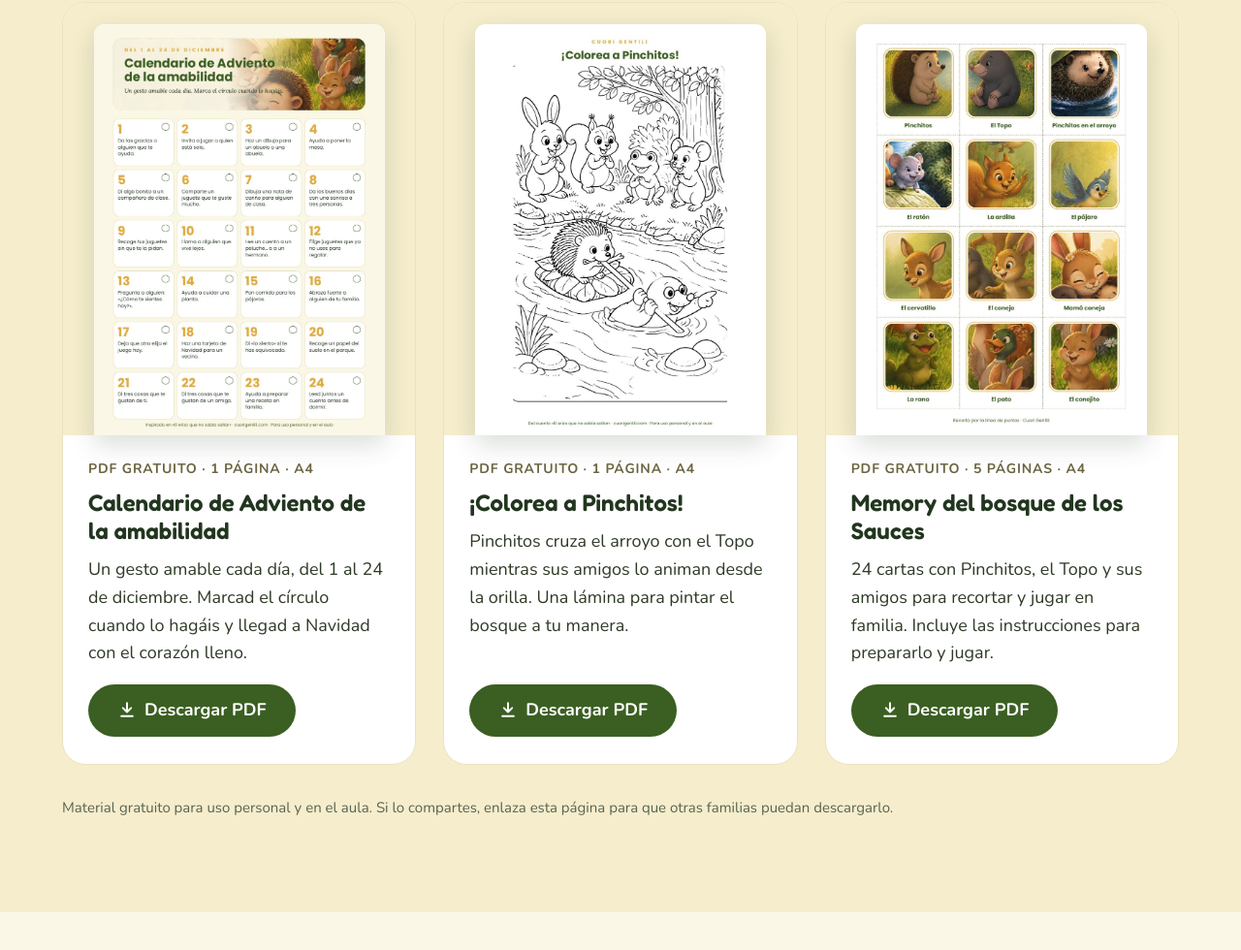
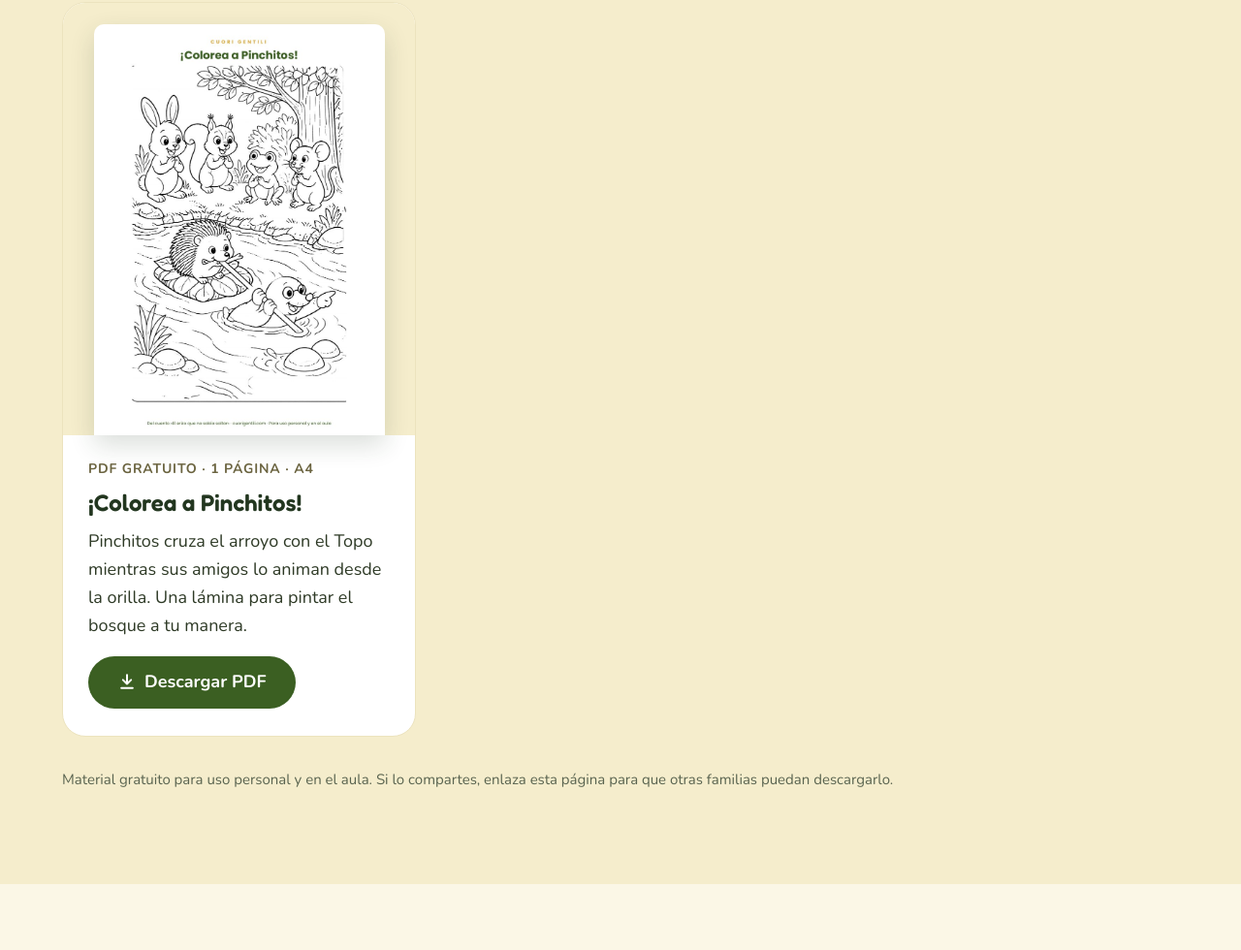
Before and after one commit to giuligattuso-bit/cuorigentili, a plain HTML site: page descargas/index.html in a window 1280 px wide. Shown: the part 484-1464 px from the top of the page at 97% size. Drawn offline with nearby package versions, Linux system fonts and the light colour scheme.

Commit message:
Descargas: per ora solo il disegno da colorare
Co-Authored-By: Claude Opus 5.5 <noreply@anthropic.com>
Claude-Session: https://claude.ai/code/session_017ZouhNE2hm2RnJa2ftKcJ6

```diff
--- a/descargas/index.html
+++ b/descargas/index.html
@@ -4,15 +4,15 @@
 <meta charset="utf-8">
 <meta name="viewport" content="width=device-width, initial-scale=1">
 <title>Descargas gratuitas — Cuori Gentili</title>
-<meta name="description" content="Actividades gratuitas de Cuori Gentili para imprimir: calendario de Adviento de la amabilidad, lámina para colorear y memory del bosque de los Sauces.">
+<meta name="description" content="Actividades gratuitas de Cuori Gentili para imprimir y disfrutar en familia o en el aula.">
 <meta name="robots" content="noindex, nofollow">
 <link rel="canonical" href="https://cuorigentili.com/descargas/">
 <link rel="icon" href="../favicon.svg" type="image/svg+xml">
 <link rel="apple-touch-icon" href="../img/icona.png">
 <meta property="og:type" content="website">
 <meta property="og:title" content="Descargas gratuitas — Cuori Gentili">
-<meta property="og:description" content="Actividades gratuitas de Cuori Gentili para imprimir: calendario de Adviento de la amabilidad, lámina para colorear y memory del bosque de los Sauces.">
-<meta property="og:image" content="https://cuorigentili.com/descargas/img/memory.jpg">
+<meta property="og:description" content="Actividades gratuitas de Cuori Gentili para imprimir y disfrutar en familia o en el aula.">
+<meta property="og:image" content="https://cuorigentili.com/descargas/img/colorear.jpg">
 <meta property="og:url" content="https://cuorigentili.com/descargas/">
 <meta name="theme-color" content="#F5EDCC">
 
@@ -136,7 +136,7 @@ body{margin:0;background:#FBF7E6}
 
 <style>
 .cg .cg-dl-intro{max-width:760px}
-.cg .cg-dl-grid{display:grid;grid-template-columns:repeat(auto-fit,minmax(260px,1fr));gap:28px;margin-top:44px}
+.cg .cg-dl-grid{display:grid;grid-template-columns:repeat(auto-fill,minmax(300px,1fr));gap:28px;margin-top:44px}
 .cg .cg-dl-card{background:#FFFFFF;border:1px solid #ECE3BE;border-radius:24px;overflow:hidden;display:flex;flex-direction:column;scroll-margin-top:100px}
 .cg .cg-dl-thumb{background:#F5EDCC;padding:22px 22px 0;display:flex;justify-content:center}
 .cg .cg-dl-thumb img{width:100%;max-width:300px;height:auto;aspect-ratio:828/1171;object-fit:cover;object-position:top;border-radius:10px 10px 0 0;box-shadow:0 10px 26px rgba(34,54,31,.16);display:block}
@@ -177,15 +177,6 @@ body{margin:0;background:#FBF7E6}
 <p class="cg-p cg-lead">Gracias por seguir Cuori Gentili. Aquí tienes las actividades que compartimos en Instagram y Facebook: descárgalas, imprímelas y disfrútalas en familia o en el aula.</p>
 </div>
 <div class="cg-dl-grid">
-<article class="cg-dl-card" id="adviento">
-<div class="cg-dl-thumb"><img src="img/adviento.jpg" alt="Vista previa: Calendario de Adviento de la amabilidad" width="828" height="1171" loading="lazy"></div>
-<div class="cg-dl-body">
-<p class="cg-dl-meta">PDF gratuito · 1 página · A4</p>
-<h2>Calendario de Adviento de la amabilidad</h2>
-<p class="cg-p">Un gesto amable cada día, del 1 al 24 de diciembre. Marcad el círculo cuando lo hagáis y llegad a Navidad con el corazón lleno.</p>
-<div class="cg-btns"><a class="cg-btn" href="calendario-adviento-amabilidad.pdf" download><svg width="20" height="20" viewBox="0 0 24 24" fill="none" stroke="currentColor" stroke-width="2.4" stroke-linecap="round" stroke-linejoin="round" aria-hidden="true" style="vertical-align:-4px;margin-right:8px"><path d="M12 4v11M7 10l5 5 5-5M5 20h14"/></svg>Descargar PDF</a></div>
-</div>
-</article>
 <article class="cg-dl-card" id="colorear">
 <div class="cg-dl-thumb"><img src="img/colorear.jpg" alt="Vista previa: ¡Colorea a Pinchitos!" width="828" height="1171" loading="lazy"></div>
 <div class="cg-dl-body">
@@ -193,15 +184,6 @@ body{margin:0;background:#FBF7E6}
 <h2>¡Colorea a Pinchitos!</h2>
 <p class="cg-p">Pinchitos cruza el arroyo con el Topo mientras sus amigos lo animan desde la orilla. Una lámina para pintar el bosque a tu manera.</p>
 <div class="cg-btns"><a class="cg-btn" href="colorea-a-pinchitos.pdf" download><svg width="20" height="20" viewBox="0 0 24 24" fill="none" stroke="currentColor" stroke-width="2.4" stroke-linecap="round" stroke-linejoin="round" aria-hidden="true" style="vertical-align:-4px;margin-right:8px"><path d="M12 4v11M7 10l5 5 5-5M5 20h14"/></svg>Descargar PDF</a></div>
-</div>
-</article>
-<article class="cg-dl-card" id="memory">
-<div class="cg-dl-thumb"><img src="img/memory.jpg" alt="Vista previa: Memory del bosque de los Sauces" width="828" height="1171" loading="lazy"></div>
-<div class="cg-dl-body">
-<p class="cg-dl-meta">PDF gratuito · 5 páginas · A4</p>
-<h2>Memory del bosque de los Sauces</h2>
-<p class="cg-p">24 cartas con Pinchitos, el Topo y sus amigos para recortar y jugar en familia. Incluye las instrucciones para prepararlo y jugar.</p>
-<div class="cg-btns"><a class="cg-btn" href="memory-bosque-de-los-sauces.pdf" download><svg width="20" height="20" viewBox="0 0 24 24" fill="none" stroke="currentColor" stroke-width="2.4" stroke-linecap="round" stroke-linejoin="round" aria-hidden="true" style="vertical-align:-4px;margin-right:8px"><path d="M12 4v11M7 10l5 5 5-5M5 20h14"/></svg>Descargar PDF</a></div>
 </div>
 </article>
 </div>
```
Also changed, not shown: descargas/img/adviento.jpg (deleted), descargas/img/memory.jpg (deleted), 2 other files.
